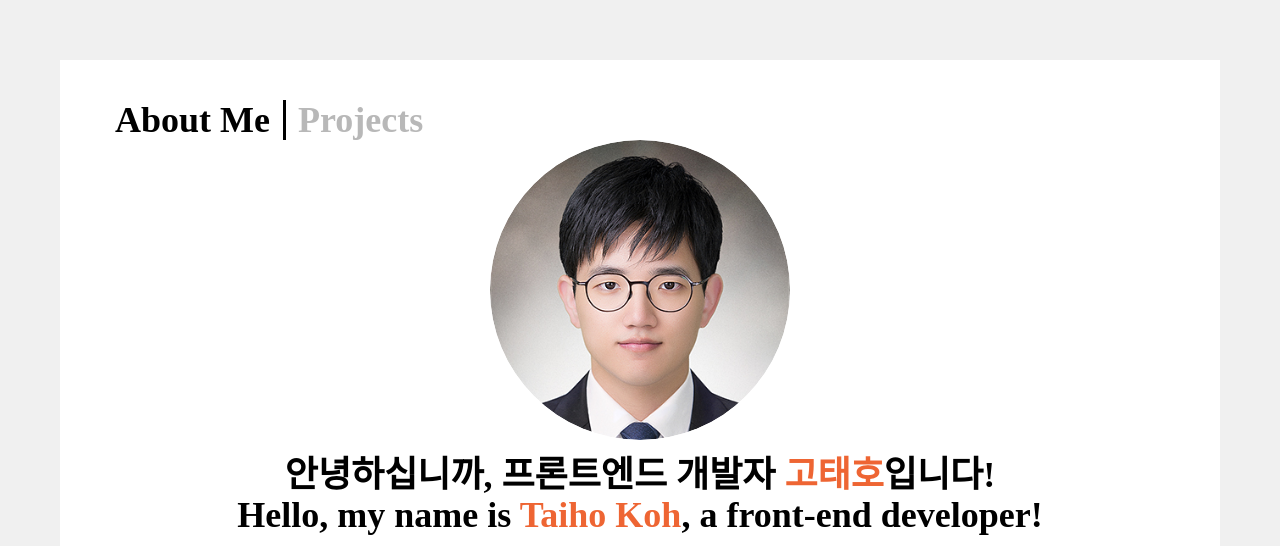
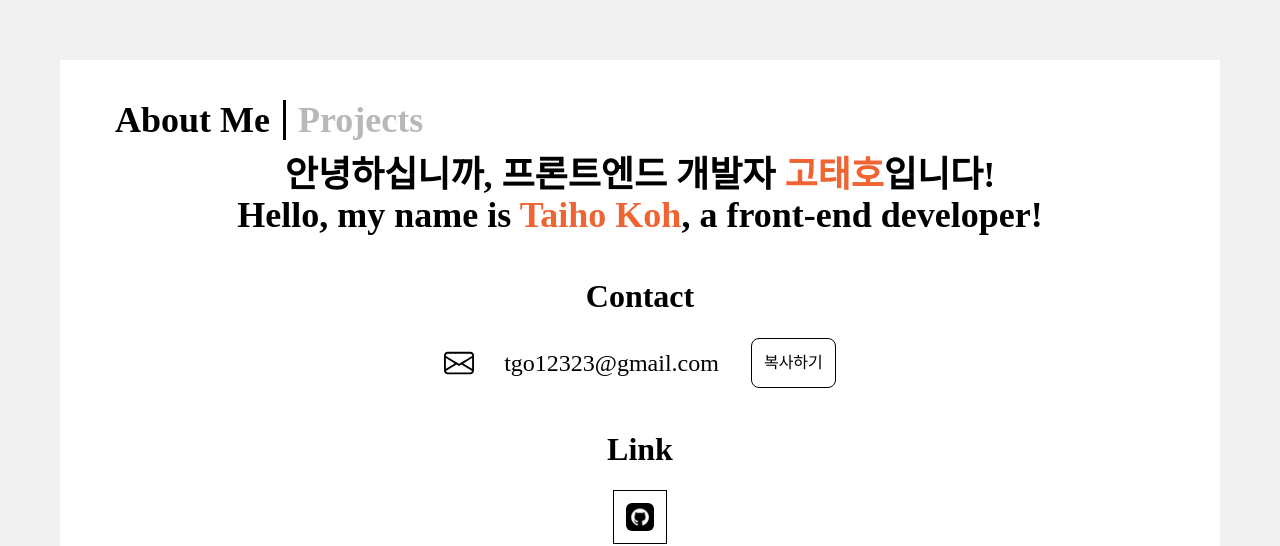
Before and after one commit to Taiho1998/Portfolio, a Next.js app: page / in a window 1280 px wide. Shown: the top 546 px of the page. Built offline with nearby package versions, Linux system fonts and the light colour scheme; a web font is replaced by a local one.

Commit message:
스타일 변경

```diff
--- a/src/app/(home)/page.tsx
+++ b/src/app/(home)/page.tsx
@@ -13,7 +13,6 @@ export default function Home() {
     <>
       <Navigate />
       <div className="text-center mt-5 xl:mt-0">
-        <ProfileImg />
         <h1 className="text-xl xl:text-4xl font-bold mt-[15px] break-keep">
           안녕하십니까, 프론트엔드 개발자{" "}
           <span className="text-[#EE6533] break-keep">고태호</span>입니다!
--- a/src/app/components/ProfileImg.tsx
+++ b/src/app/components/ProfileImg.tsx
@@ -1,25 +1,7 @@
 export default function ProfileImg() {
   return (
     <div className="group max-w-fit mx-auto md:perspective-[1000px]">
-      <div className="relative size-[200px] xl:size-[300px] transition-transform duration-700 md:group-hover:rotate-y-180 preserve-3d">
-        {/* 앞면 */}
-        <div className="absolute w-full h-full backface-hidden">
-          <img
-            src="/Frame1.svg"
-            alt="Profile_Img"
-            className="w-full h-full object-cover rounded-full"
-          />
-        </div>
-
-        {/* 뒷면 */}
-        <div className="absolute w-full h-full backface-hidden rotate-y-180 rounded-full flex flex-col justify-center items-center bg-gradient-to-br from-red-500 via-orange-500 to-yellow-30000 md:flex">
-          <p className="text-white text-3xl font-bold">고태호</p>
-          <p className="text-white text-xl font-bold">1998.05.20</p>
-          <p className="text-white text-xl font-bold text-center px-4 break-words">
-            대한민국, 경기도 성남시 분당구
-          </p>
-        </div>
-      </div>
+      <div className="relative size-[200px] xl:size-[300px] transition-transform duration-700 md:group-hover:rotate-y-180 preserve-3d"></div>
     </div>
   );
 }
```
Also changed, not shown: 1 other file (tests, documents, lock files or other folders).
